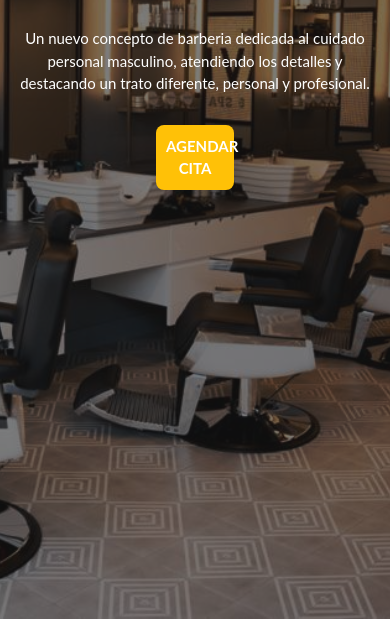
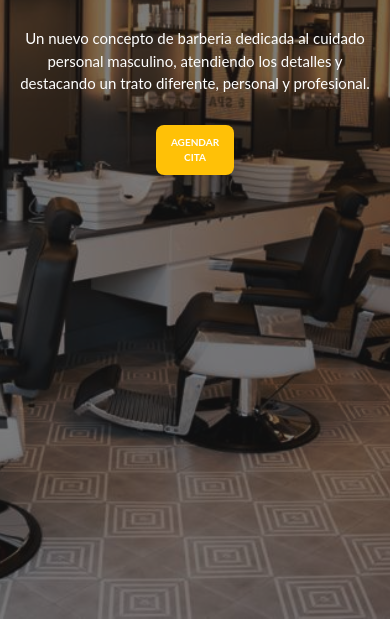
Before and after one commit to Yonaiken/Proyecto-Barber-a--Skyblue, a plain HTML site: page index.html in a window 390 px wide. Shown: the part 225-844 px from the top of the page. Drawn offline with nearby package versions, Linux system fonts and the light colour scheme.

Commit message:
trabajando responsive

```diff
--- a/css/styles.css
+++ b/css/styles.css
@@ -215,6 +215,12 @@ a {
 .boton:hover{
     background-color: #ffffff;
     color: var(--primario);
+}
+
+@media (max-width: 686px) {
+    .boton {
+        font-size: 1rem;
+    }
 }
 
 /* ESTILOS PARA EL FOOTER */
```
